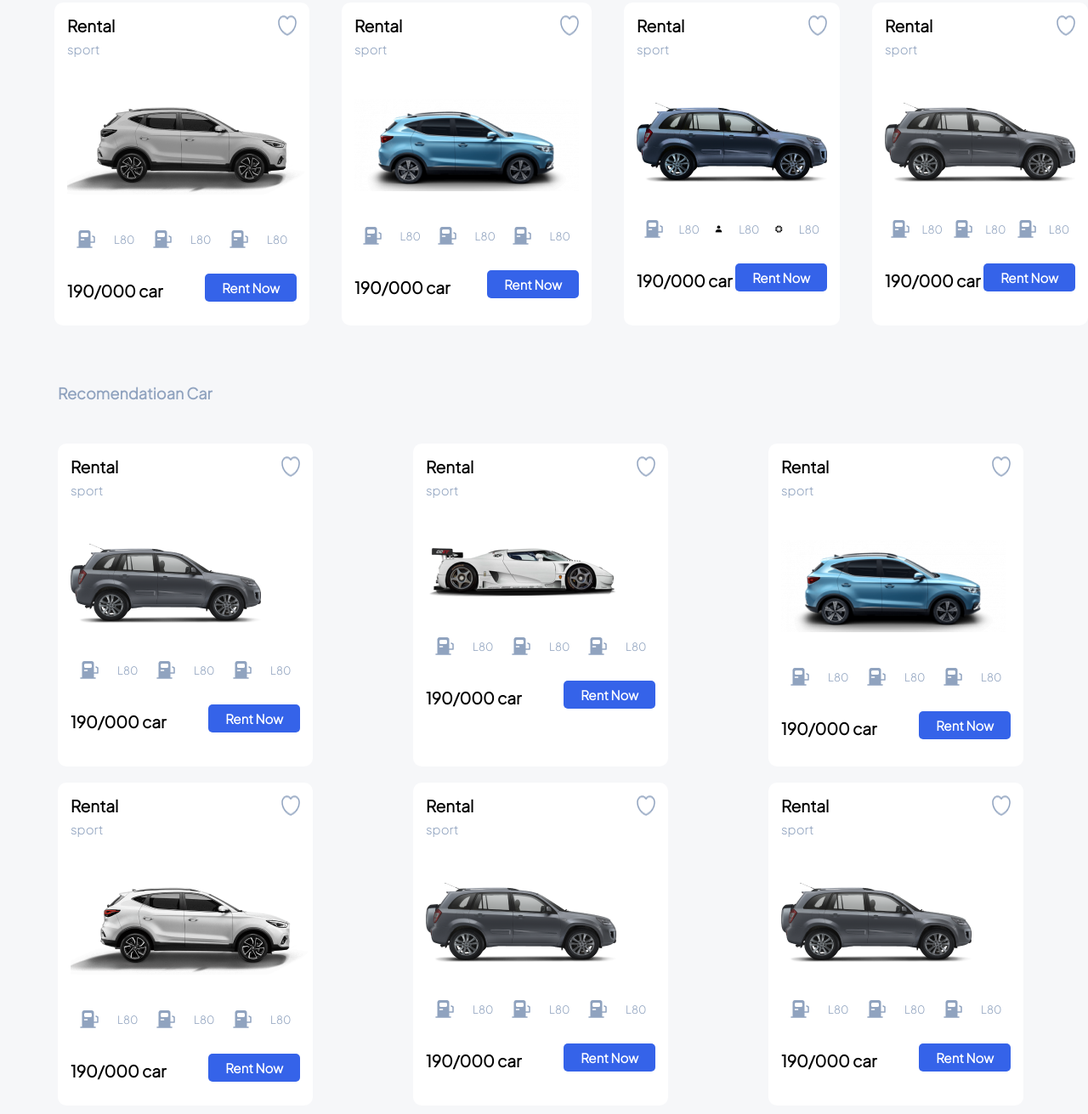
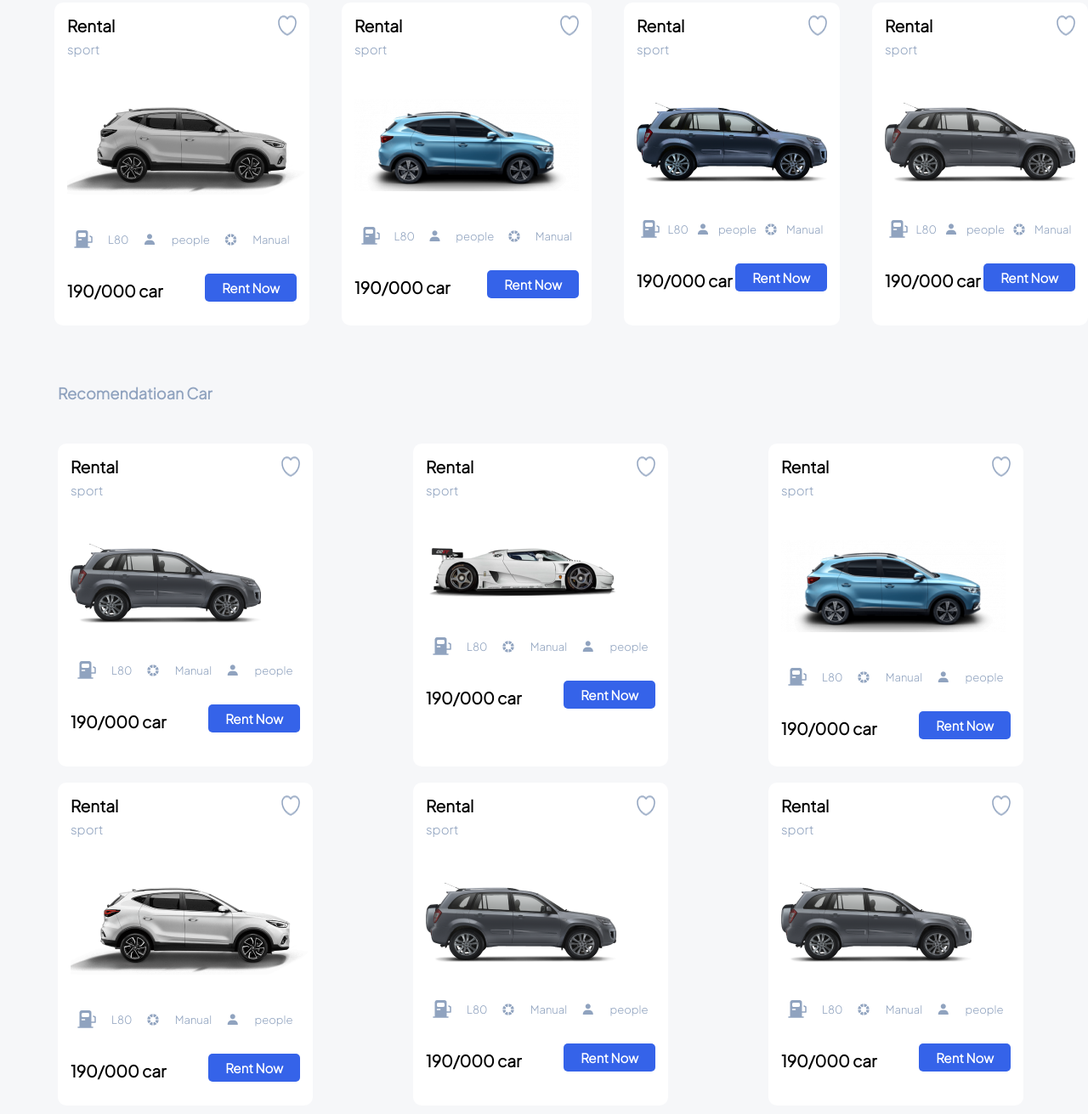
Before and after one commit to MaedehBagheri/car-rent-website, a plain HTML site: page index.html in a window 1280 px wide. Shown: the part 869-2180 px from the top of the page at 85% size. Drawn offline with nearby package versions, Linux system fonts and the light colour scheme; a web font is replaced by a local one.

Commit message:
end of changes icons of recomendation part

```diff
--- a/css/style.css
+++ b/css/style.css
@@ -23,7 +23,11 @@ html{
 body{
     background-color: var(--bground-color);
 }
-
+.bxs-color,
+.bxs-user{
+    font-size: 16px;
+    color: #90A3bf;
+}
 /* button */
 
 .btn{
@@ -323,7 +327,7 @@ margin-top: 4rem;
 
     width: 7px;
         font-weight: 600;
-     font-size: 16px;
+     font-size: 14px;
     text-align: center;
     }
 
--- a/index.html
+++ b/index.html
@@ -53,7 +53,7 @@
 
         <div class="cart">
             <div class="check">
-                <input type="radio" name="webinar" id="type-A">
+                <input type="radio"  id="type-A">
                 <span>pick-Up</span>
             </div>
 
@@ -143,10 +143,10 @@
         <div class="icons">
             <img src="./assets/images/Vector2.png" alt="">
             <span>L80</span>
-            <img src="./assets/images/Vector2.png" alt="">
-            <span>L80</span>
-            <img src="./assets/images/Vector2.png" alt="">
-            <span>L80</span>
+            <i class='bx bxs-user'></i>
+            <span>people</span>
+            <i class='bx bxs-color'></i>
+            <span>Manual</span>
         </div>
         <div class="item_3">
             <p>190/000 car</p>
@@ -167,10 +167,11 @@
         <div class="icons">
             <img src="./assets/images/Vector2.png" alt="">
             <span>L80</span>
-            <img src="./assets/images/Vector2.png" alt="">
-            <span>L80</span>
-            <img src="./assets/images/Vector2.png" alt="">
-            <span>L80</span>
+            <i class='bx bxs-user'></i>
+
+            <span>people</span>
+            <i class='bx bxs-color'></i>
+            <span>Manual</span>
         </div>
         <div class="item_3">
             <p>190/000 car</p>
@@ -192,9 +193,9 @@
             <img src="./assets/images/Vector2.png" alt="">
             <span>L80</span>
             <i class='bx bxs-user'></i>
-            <span>L80</span>
+            <span>people</span>
             <i class='bx bxs-color'></i>
-            <span>L80</span>
+            <span>Manual</span>
         </div>
         <div class="item_3">
             <p>190/000 car</p>
@@ -215,10 +216,10 @@
         <div class="icons">
             <img src="./assets/images/Vector2.png" alt="">
             <span>L80</span>
-            <img src="./assets/images/Vector2.png" alt="">
-            <span>L80</span>
-            <img src="./assets/images/Vector2.png" alt="">
-            <span>L80</span>
+            <i class='bx bxs-user'></i>
+            <span>people</span>
+            <i class='bx bxs-color'></i>
+            <span>Manual</span>
         </div>
         <div class="item_3">
             <p>190/000 car</p>
@@ -249,10 +250,10 @@
             <div class="icons">
                 <img src="./assets/images/Vector2.png" alt="">
                 <span>L80</span>
-                <img src="./assets/images/Vector2.png" alt="">
-                <span>L80</span>
-                <img src="./assets/images/Vector2.png" alt="">
-                <span>L80</span>
+                <i class='bx bxs-color'></i>
+                <span>Manual</span>
+               <i class='bx bxs-user'></i>
+                <span>people</span>
             </div>
             <div class="item_3">
                 <p>190/000 car</p>
@@ -273,10 +274,10 @@
             <div class="icons">
                 <img src="./assets/images/Vector2.png" alt="">
                 <span>L80</span>
-                <img src="./assets/images/Vector2.png" alt="">
-                <span>L80</span>
-                <img src="./assets/images/Vector2.png" alt="">
-                <span>L80</span>
+                <i class='bx bxs-color'></i>
+                <span>Manual</span>
+               <i class='bx bxs-user'></i>
+                <span>people</span>
             </div>
             <div class="item_3">
                 <p>190/000 car</p>
@@ -297,10 +298,10 @@
             <div class="icons">
                 <img src="./assets/images/Vector2.png" alt="">
                 <span>L80</span>
-                <img src="./assets/images/Vector2.png" alt="">
-                <span>L80</span>
-                <img src="./assets/images/Vector2.png" alt="">
-                <span>L80</span>
+               <i class='bx bxs-color'></i>
+                <span>Manual</span>
+               <i class='bx bxs-user'></i>
+                <span>people</span>
             </div>
             <div class="item_3">
                 <p>190/000 car</p>
@@ -321,10 +322,10 @@
             <div class="icons">
                 <img src="./assets/images/Vector2.png" alt="">
                 <span>L80</span>
-                <img src="./assets/images/Vector2.png" alt="">
-                <span>L80</span>
-                <img src="./assets/images/Vector2.png" alt="">
-                <span>L80</span>
+               <i class='bx bxs-color'></i>
+                <span>Manual</span>
+              <i class='bx bxs-user'></i>
+                <span>people</span>
             </div>
             <div class="item_3">
                 <p>190/000 car</p>
@@ -345,10 +346,10 @@
             <div class="icons">
                 <img src="./assets/images/Vector2.png" alt="">
                 <span>L80</span>
-                <img src="./assets/images/Vector2.png" alt="">
-                <span>L80</span>
-                <img src="./assets/images/Vector2.png" alt="">
-                <span>L80</span>
+                <i class='bx bxs-color'></i>
+                <span>Manual</span>
+              <i class='bx bxs-user'></i>
+                <span>people</span>
             </div>
             <div class="item_3">
                 <p>190/000 car</p>
@@ -369,10 +370,10 @@
             <div class="icons">
                 <img src="./assets/images/Vector2.png" alt="">
                 <span>L80</span>
-                <img src="./assets/images/Vector2.png" alt="">
-                <span>L80</span>
-                <img src="./assets/images/Vector2.png" alt="">
-                <span>L80</span>
+                <i class='bx bxs-color'></i>
+                <span>Manual</span>
+                <i class='bx bxs-user'></i>
+                <span>people</span>
             </div>
             <div class="item_3">
                 <p>190/000 car</p>
```
